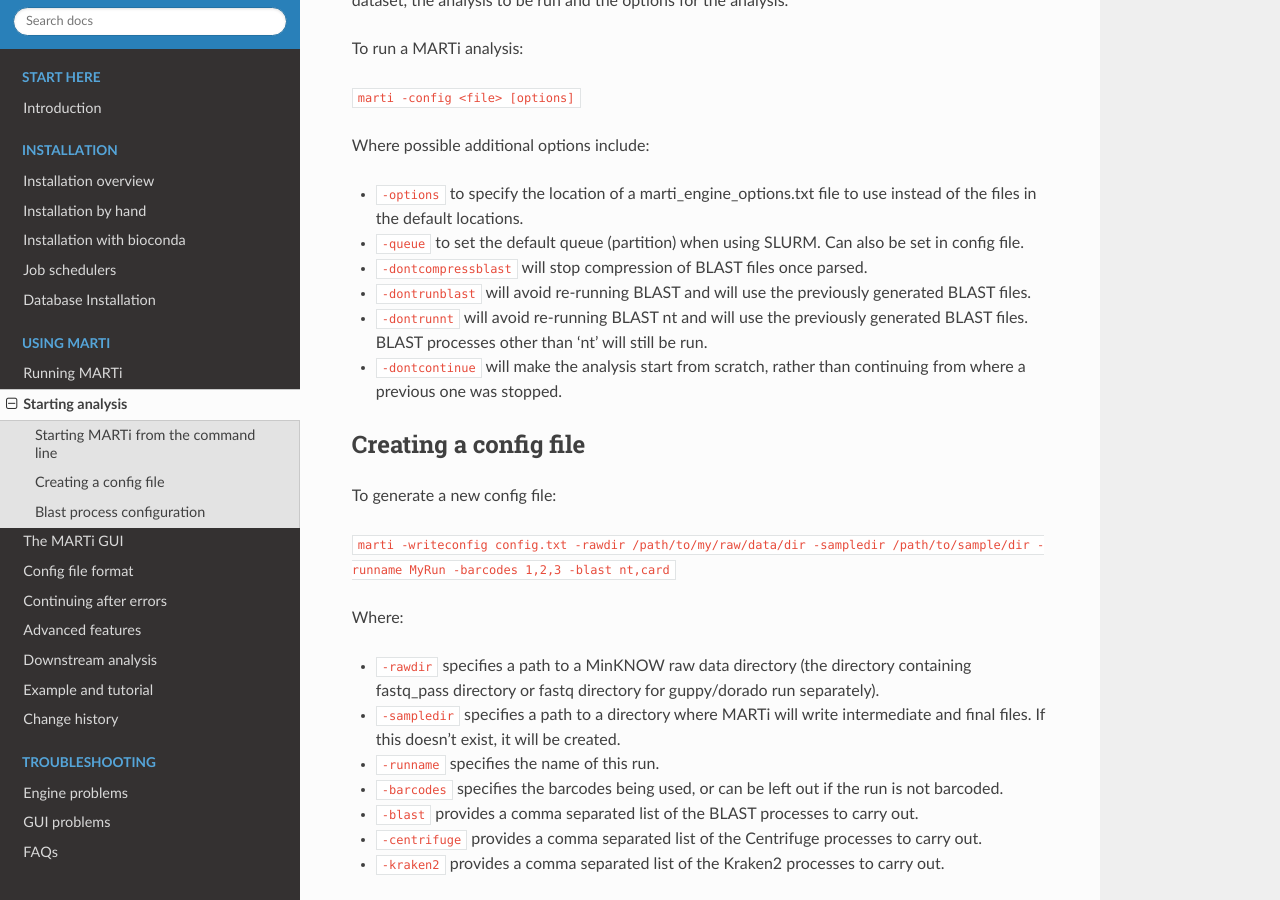
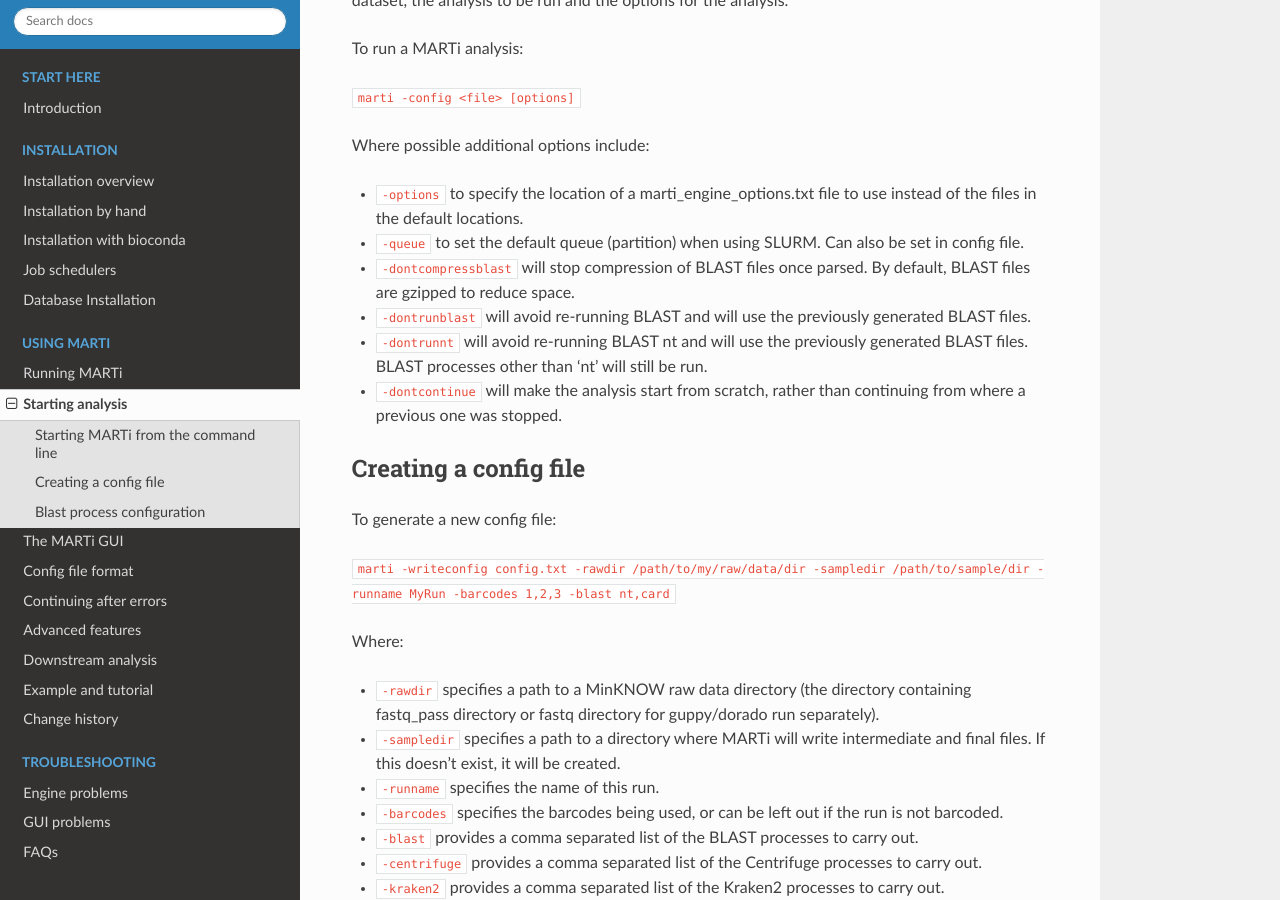
Before and after one commit to richardmleggett/MARTi, a Sphinx documentation site: the page built from docs/source/cmdline.rst, in a window 1280 px wide and 900 px high, scrolled down 395 px. Built offline with Sphinx 7.4.7 and the Read the Docs theme 3.1.0, drawn with Linux system fonts in a browser that asks for light colours; formulas are drawn with MathJax 3.

Commit message:
Doc update

```diff
--- a/docs/source/cmdline.rst
+++ b/docs/source/cmdline.rst
@@ -20,7 +20,7 @@
 
 * ``-options`` to specify the location of a marti_engine_options.txt file to use instead of the files in the default locations.
 * ``-queue`` to set the default queue (partition) when using SLURM. Can also be set in config file.
-* ``-dontcompressblast`` will stop compression of BLAST files once parsed.
+* ``-dontcompressblast`` will stop compression of BLAST files once parsed. By default, BLAST files are gzipped to reduce space.
 * ``-dontrunblast`` will avoid re-running BLAST and will use the previously generated BLAST files.
 * ``-dontrunnt`` will avoid re-running BLAST nt and will use the previously generated BLAST files. BLAST processes other than 'nt' will still be run.
 * ``-dontcontinue`` will make the analysis start from scratch, rather than continuing from where a previous one was stopped.
```
Also changed, not shown: 3 other files.
